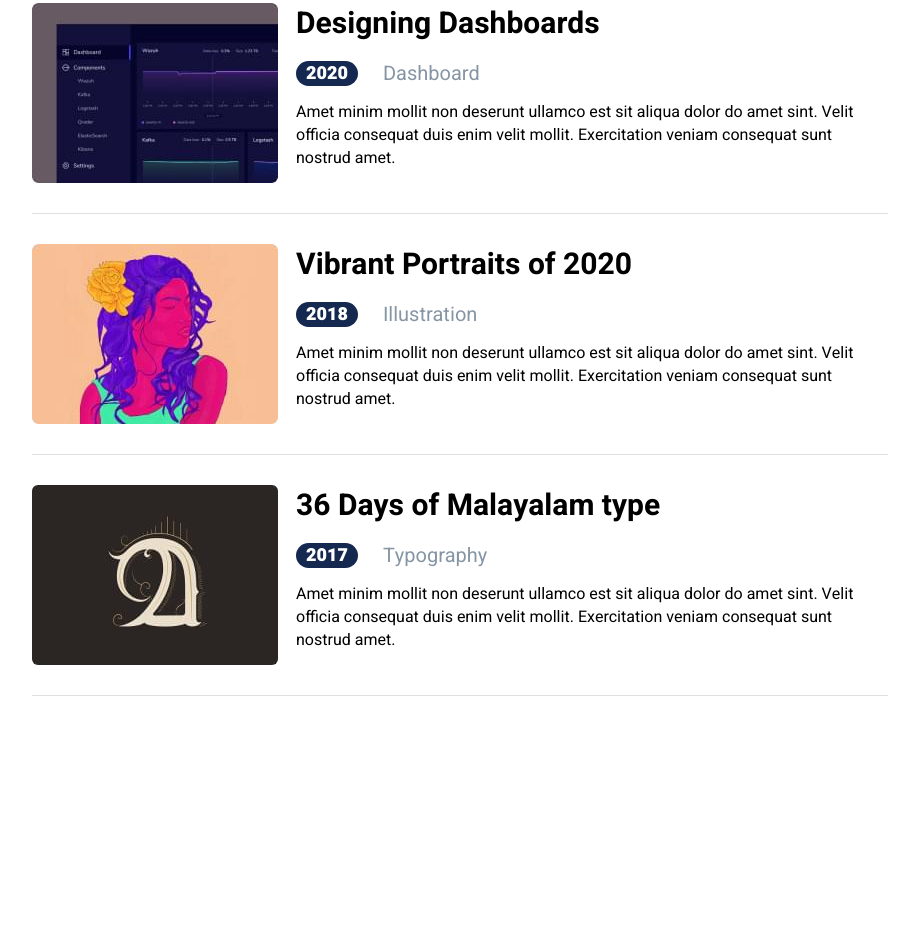
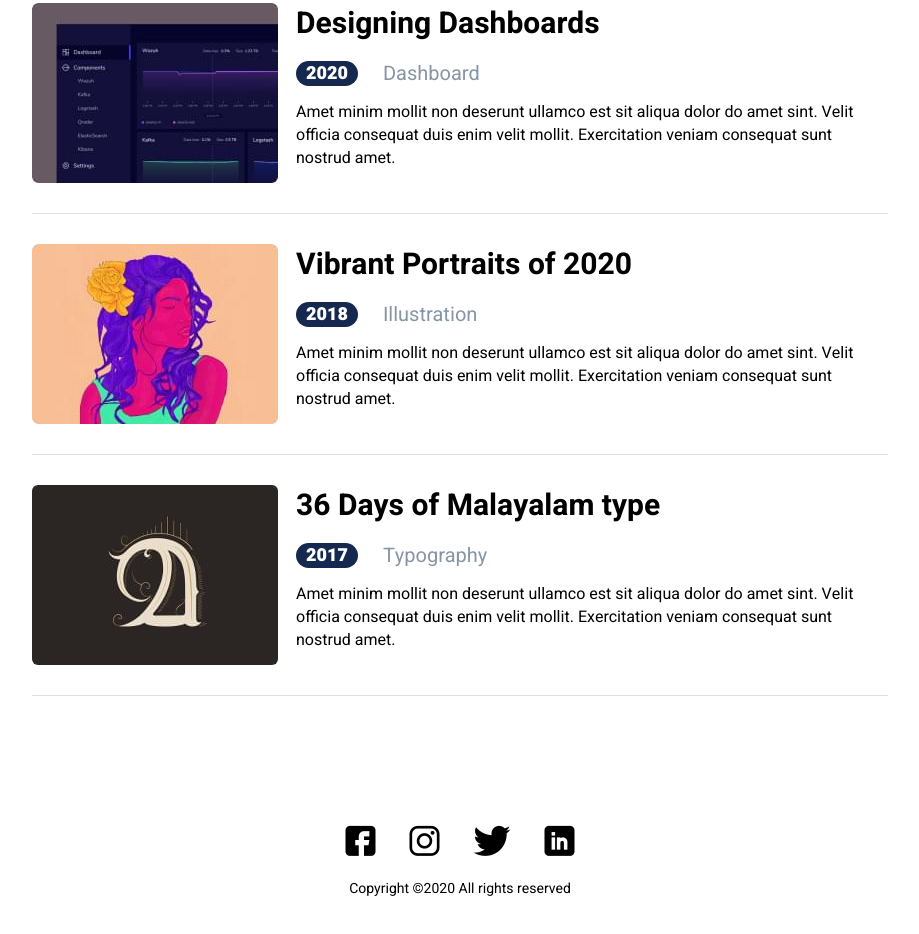
Before and after one commit to ivan-kuhta/John, a website: page John/index.html in a window 1280 px wide. Shown: the part 1028-1962 px from the top of the page, without its empty margins (180-1099 px from the left). Before the commit the page ends 1804 px from the top, so only its background shows below. Drawn offline with nearby package versions, Linux system fonts and the light colour scheme.

Commit message:
feat: add footer

```diff
--- a/John/index.html
+++ b/John/index.html
@@ -134,8 +134,16 @@
   </div>
 </section>
         </main>
-        <footer>
-
+        <footer class="footer">
+  <div class="footer__content container">
+    <div class="footer__social social">
+      <a href="" class="social__item _icon-facebook"></a>
+      <a href="" class="social__item _icon-instagram"></a>
+      <a href="" class="social__item _icon-twitter"></a>
+      <a href="" class="social__item _icon-linkedin"></a>
+    </div>
+    <div class="footer__copy">Copyright ©2020 All rights reserved </div>
+  </div>
 </footer>
     </div>
     <script src="./js/script.js"></script>
--- a/src/scss/_footer.scss
+++ b/src/scss/_footer.scss
@@ -1,4 +1,23 @@
-footer{}
+.footer {
+  text-align: center;
+  padding: 50px 0px;
+  // .footer__content
+
+  &__content {
+  }
+
+  // .footer__social
+
+  &__social {
+    margin-bottom: 26px;
+  }
+
+  // .footer__copy
+
+  &__copy {
+  }
+}
+
 //=============================================================================================
 
 //=============================================================================================
--- a/src/scss/style.scss
+++ b/src/scss/style.scss
@@ -631,6 +631,23 @@ h6 {
         padding-top: 30px;
     }
 }
+.social {
+    display: flex;
+    justify-content: center;
+    align-items: center;
+    // .social__item
+    &__item {
+        margin: 0 17px;
+        font-size: 30px;
+        color: inherit;
+        transition: color .3s ease 0s;
+        @media (min-width: $md2+px) {
+            &:hover{
+                color: $hoverColor;
+            }
+        }
+    }
+  }
 //  End Main Block
 
 @import 'pages/pages';
```
Also changed, not shown: src/html/_footer.html (+10 -2 lines), John/css/style.css, John/css/style.min.css.
